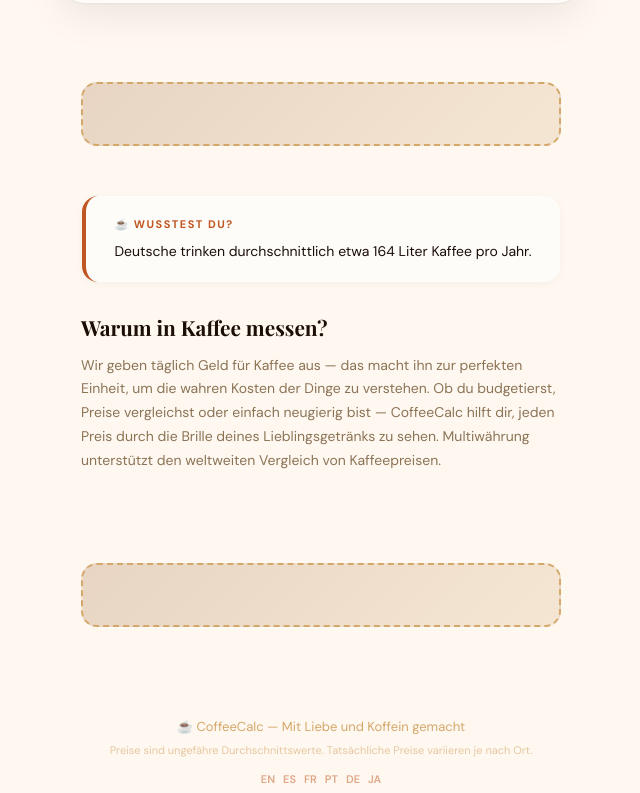
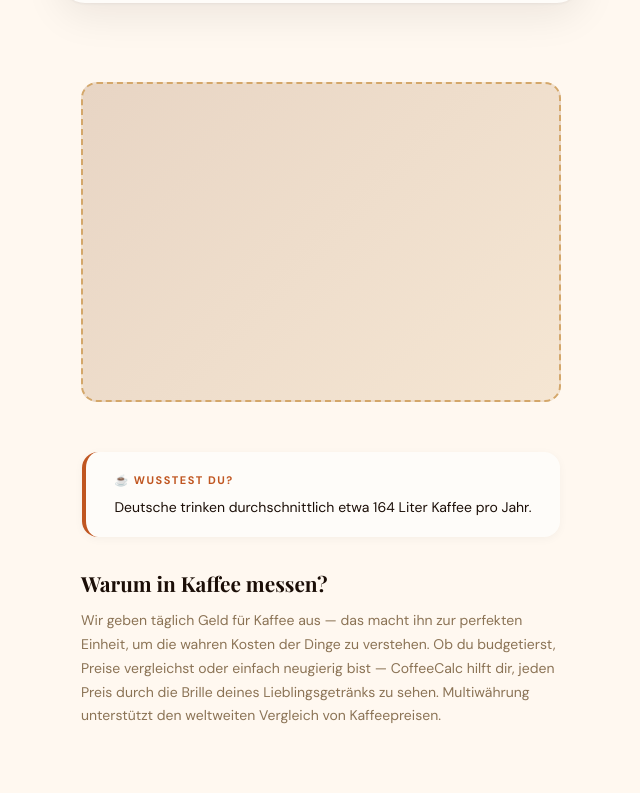
Before and after one commit to yeisondiseno/how_much_coffee_cost, a Next.js app: page /de in a window 1280 px wide. Shown: the part 1247-2040 px from the top of the page, without its empty margins (319-959 px from the left). Built offline with nearby package versions, Linux system fonts and the light colour scheme.

Commit message:
fix: update ad component styles for improved display

```diff
--- a/components/coffee-calc/coffee-calc-ad.tsx
+++ b/components/coffee-calc/coffee-calc-ad.tsx
@@ -32,11 +32,9 @@ export const CoffeeCalcAd = ({ slot }: CoffeeCalcAd) => {
       <div className="coffee-calc-ad-box">
         <ins
           className="adsbygoogle"
-          style={{ display: "block" }}
+          style={{ display: "inline-block", width: "300px", height: "250px" }}
           data-ad-client="ca-pub-8195825937047934"
           data-ad-slot={slot}
-          data-ad-format="auto"
-          data-full-width-responsive="true"
           suppressHydrationWarning
         ></ins>
       </div>
```
